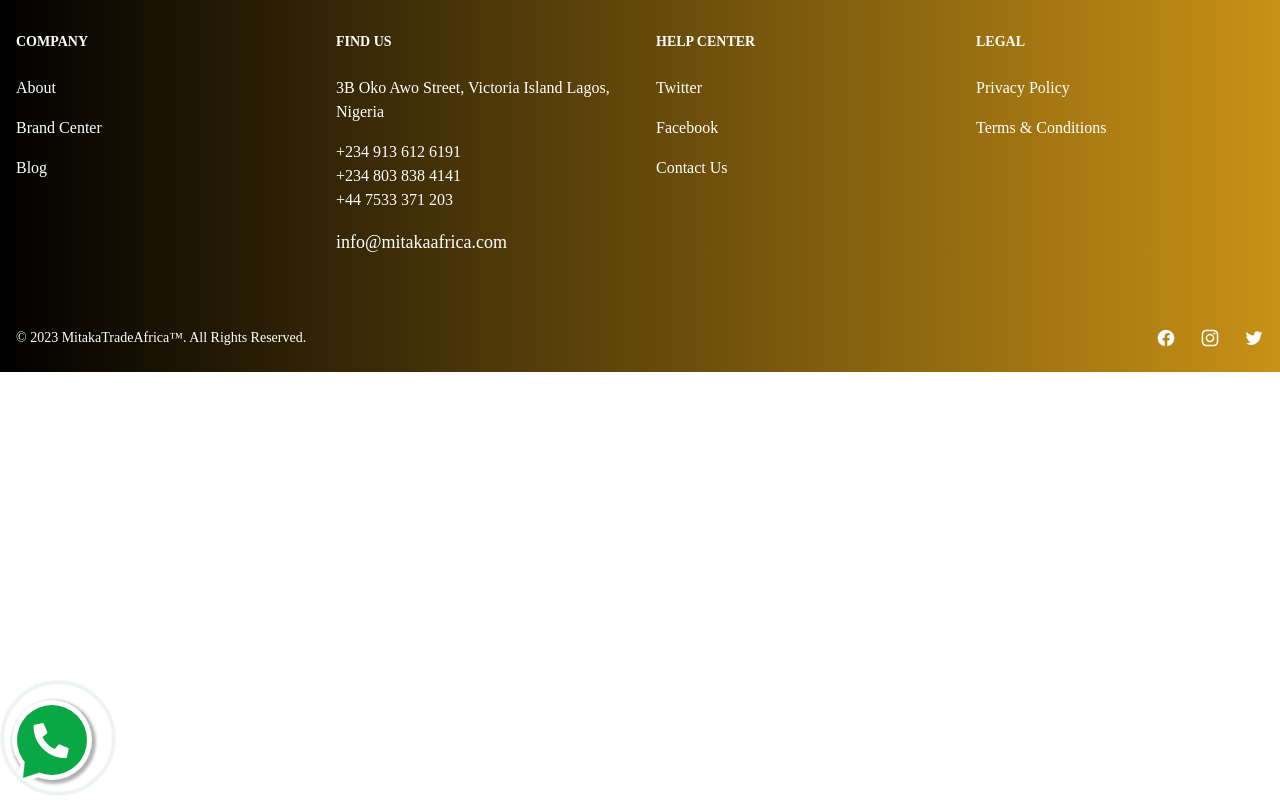
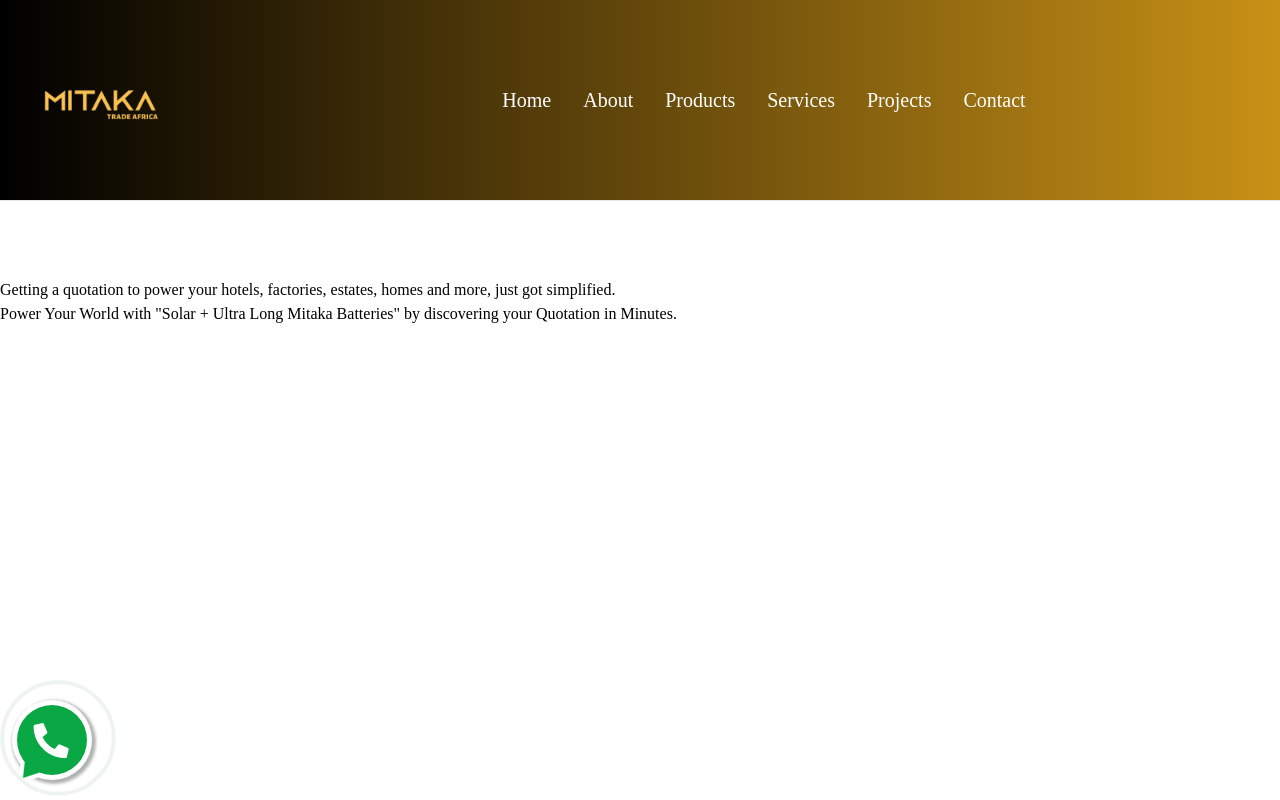
Before and after one commit to ifiokInyang/mit, a React (Vite) app: page /quotation in a window 1280 px wide. Built offline with nearby package versions, Linux system fonts and the light colour scheme; a web font is replaced by a local one.

Commit message:
worked on partners animation

```diff
--- a/package.json
+++ b/package.json
@@ -20,6 +20,7 @@
     "react": "^18.2.0",
     "react-dom": "^18.2.0",
     "react-google-recaptcha": "^2.1.0",
+    "react-intersection-observer": "^9.4.4",
     "react-router-dom": "^6.6.2",
     "react-spinners": "^0.13.8"
   },
--- a/src/App.tsx
+++ b/src/App.tsx
@@ -14,6 +14,8 @@
 	async () => await import("./component/Services/Services")
 );
 const Home = lazy(async () => await import("./pages/Home/Home"));
+const Quotation = lazy(async () => await import("./pages/Quotation/Quotation"));
+
 // import { Toaster } from "react-hot-toast";
 
 function AppRoutes() {
@@ -32,9 +34,10 @@
 				<Route path="/about" element={<About />} />
 				<Route path="/products" element={<Products />} />
 				<Route path="/services" element={<Services />} />
+				<Route path="/quotation" element={<Quotation />} />
 			</Routes>
 			<Chat />
-			<Footer />
+			{/* <Footer /> */}
 		</React.Fragment>
 	);
 }
--- a/src/component/Carousel/Carousel.tsx
+++ b/src/component/Carousel/Carousel.tsx
@@ -1,9 +1,10 @@
 import React, { useState } from "react";
 import mitakaVideo from "../../assets/mitaka-home-video.mp4";
 import { motion } from "framer-motion";
-import NavbarVariant from "./Framer";
+import NavbarVariant from "../FramerMotion/Framer";
 import ClipLoader from "react-spinners/ClipLoader";
 import { override } from "../../utils/CSSProps/CssProps";
+import { Link } from "react-router-dom";
 
 const Carousel = () => {
 	const [isLoading, setIsLoading] = useState(true);
@@ -27,16 +28,18 @@
 						</motion.span>
 					))}
 				</motion.h4>
+				<Link to={"/quotation"}>
 					<button
 						type="button"
 						className="bg-gradient-to-r from-[#52462d] to-blue-900 h-[50px] w-[250px] sm:hidden md:block sm:my-4 ss:my-2 sm:ml-4 ss:ml-0 hover:to-[#f2bf4b] hover:from-blue-700 transition duration-500 delay-150 hover:scale-110 hover:-translate-y-1 ease-in-out text-white font-semibold py-2 px-4 rounded"
 					>
 						Get an instant quote!
 					</button>
+				</Link>
 			</div>
 		);
 	};
-	const greeting = () => {
+	const greeting: () => JSX.Element = () => {
 		const currentHour = new Date().getHours();
 		const morningMessage =
 			"Good morning, Save 80% of your Power Cost with our high performance battery with nano carbon silica technology.";
--- a/src/component/Carousel/Framer.ts
+++ /dev/null
@@ -1,24 +0,0 @@
-const typingContainer = {
-	hidden: { opacity: 0 },
-	show: {
-		opacity: 1,
-		transition: {
-			staggerChildren: 0.04,
-		},
-	},
-};
-const typingText = {
-	hidden: { opacity: 0, y: "-20px" },
-	show: {
-		opacity: 1,
-		y: "0",
-		transition: {
-			ease: "easeInOut",
-		},
-	},
-};
-
-export default {
-	typingContainer,
-	typingText,
-};
--- /dev/null
+++ b/src/component/FramerMotion/Framer.ts
@@ -0,0 +1,62 @@
+const typingContainer = {
+	hidden: { opacity: 0 },
+	show: {
+		opacity: 1,
+		transition: {
+			staggerChildren: 0.04,
+		},
+	},
+};
+const typingText = {
+	hidden: { opacity: 0, y: "-20px" },
+	show: {
+		opacity: 1,
+		y: "0",
+		transition: {
+			ease: "easeInOut",
+		},
+	},
+};
+const imgOne = {
+	hidden: {
+		opacity: 0,
+		y: "400px",
+		width: "80px",
+	},
+	show: {
+		opacity: 1,
+		y: 0,
+		width: "250px",
+		transition: {
+			duration: 1,
+			delay: 0.5,
+			ease: "easeInOut",
+		},
+	},
+};
+const imgTwo = {
+	hidden: {
+		opacity: 0,
+		y: "400px",
+		x: "50px",
+		width: "80px",
+	},
+	show: {
+		opacity: 1,
+		y: 0,
+		x: 0,
+		width: "250px",
+		transition: {
+			duration: 1,
+			delay: 0.7,
+			ease: "easeInOut",
+		},
+	},
+};
+
+export default {
+	typingContainer,
+	typingText,
+	imgOne,
+	imgTwo,
+};
--- a/src/component/Navbar/Navbar.tsx
+++ b/src/component/Navbar/Navbar.tsx
@@ -1,8 +1,10 @@
 import React from "react";
-import { Link } from "react-router-dom";
+import { Link, useLocation } from "react-router-dom";
 import logo from "../../assets/mitaka-logo-trans.png";
 
 const Navbar = () => {
+	const location = useLocation();
+
 	return (
 		<div className="sm:h-[150px] ss:h-[130px]">
 			<nav className="bg-gradient-to-r from-[#000000] to-[#c89116] dark:bg-gray-900 w-full z-20 top-0 left-0 border-b border-gray-200 dark:border-gray-600">
@@ -17,12 +19,16 @@
 						{/* <span className="self-center lg:text-xl sm:text-base font-semibold whitespace-nowrap dark:text-white"></span> */}
 					</Link>
 					<div className="flex md:order-2">
+						{location.pathname === "/" ? (
+							<Link to={"/quotation"}>
 								<button
 									type="button"
 									className="bg-gradient-to-r from-[#52462d] sm:block ss:hidden to-blue-900 h-[50px] hover:to-[#f2bf4b] hover:from-blue-700 transition duration-500 delay-150 hover:scale-110 hover:-translate-y-1 ease-in-out text-white lg:font-semibold sm:font-medium py-2 px-4 rounded"
 								>
 									Get a Quote
 								</button>
+							</Link>
+						) : null}
 						<button
 							data-collapse-toggle="navbar-sticky"
 							type="button"
--- a/src/component/Partners/Partners.tsx
+++ b/src/component/Partners/Partners.tsx
@@ -1,22 +1,63 @@
 import React from "react";
+import { motion } from "framer-motion";
+import { useInView } from "react-intersection-observer";
 import partnerOne from "../../assets/partner-australis.png";
 import partnerTwo from "../../assets/partner-hitachi.png";
-import partnerThree from "../../assets/partner-hyundai.svg";
-import partnerFour from "../../assets/partner-kyb.png";
-import partnerFive from "../../assets/partner-kyuokuto.png";
+import PartnerVariant from "../FramerMotion/Framer";
 
 const Partners = () => {
+	const [refOne, inViewOne] = useInView({
+		triggerOnce: true,
+		threshold: 0.1,
+	}) as unknown as [React.RefObject<HTMLImageElement>, boolean];
+
+	const [refTwo, inViewTwo] = useInView({
+		triggerOnce: true,
+		threshold: 0.1,
+	}) as unknown as [React.RefObject<HTMLImageElement>, boolean];
+
+	const message = "We partner with top brands to meet their energy needs";
+
 	return (
 		<>
 			<div>
 				<h1>We partner with top brands to meet their energy needs</h1>
+				<motion.h4
+					className="text"
+					variants={PartnerVariant.typingContainer}
+					initial="hidden"
+					animate="show"
+				>
+					{Array.from(`${message}`).map((word, i) => (
+						<motion.span
+							className="text-[white] lg:text-[24px]"
+							key={i}
+							variants={PartnerVariant.typingText}
+						>
+							{word}
+						</motion.span>
+					))}
+				</motion.h4>
 			</div>
-      <div className="flex">
-        <img src={partnerOne} alt="australis-company-logo" />
-        <img src={partnerTwo} alt="hitachi-company-logo" />
-        <img src={partnerThree} alt="hyundai-company-logo" />
-        <img src={partnerFour} alt="kyb-company-logo" />
-        <img src={partnerFive} alt="kyuokuto-company-logo" />
+			<div className="flex flex-wrap">
+				<motion.img
+					src={partnerOne}
+					alt="australis-company-logo"
+					className="object-contain"
+					variants={PartnerVariant.imgOne}
+					ref={refOne}
+					initial="hidden"
+					animate={inViewOne ? "show" : "hidden"}
+				/>
+				<motion.img
+					src={partnerTwo}
+					alt="hitachi-company-logo"
+					className="object-contain"
+					variants={PartnerVariant.imgTwo}
+					ref={refTwo}
+					initial="hidden"
+					animate={inViewTwo ? "show" : "hidden"}
+				/>
 			</div>
 		</>
 	);
--- a/src/pages/Home/Home.tsx
+++ b/src/pages/Home/Home.tsx
@@ -17,7 +17,7 @@
 			<Benefits />
 			<Partners />
 			{/* <Chat /> */}
-			{/* <Footer /> */}
+			<Footer />
 		</>
 	);
 };
--- /dev/null
+++ b/src/pages/Quotation/Quotation.tsx
@@ -0,0 +1,14 @@
+import React from "react";
+import Navbar from "../../component/Navbar/Navbar";
+import Quote from "./Quote";
+
+const Quotation = () => {
+	return (
+		<>
+			<Navbar />
+			<Quote />
+		</>
+	);
+};
+
+export default Quotation;
--- /dev/null
+++ b/src/pages/Quotation/Quote.tsx
@@ -0,0 +1,111 @@
+import React, { useEffect } from "react";
+
+const Quote = () => {
+	function calculateQuotation(
+		bulbs: number,
+		fans: number,
+		tv: number,
+		computer: number,
+		refrigerator: number,
+		freezer: number,
+		ac: number
+	) {
+		const capacities = [
+			{
+				inverterCapacity: 0.8,
+				numberOfBatteries: 1,
+				bulbs: 3,
+				fans: 2,
+				tv: 1,
+				computer: 1,
+				refrigerator: 0,
+				freezer: 0,
+				ac: 0,
+			},
+			{
+				inverterCapacity: 1.4,
+				numberOfBatteries: 2,
+				bulbs: 5,
+				fans: 4,
+				tv: 1,
+				computer: 1,
+				refrigerator: 0,
+				freezer: 0,
+				ac: 0,
+			},
+			{
+				inverterCapacity: 3.5,
+				numberOfBatteries: 4,
+				bulbs: 5,
+				fans: 6,
+				tv: 2,
+				computer: 2,
+				refrigerator: 1,
+				freezer: 0,
+				ac: 0,
+			},
+			{
+				inverterCapacity: 5.0,
+				numberOfBatteries: 8,
+				bulbs: 5,
+				fans: 6,
+				tv: 2,
+				computer: 2,
+				refrigerator: 1,
+				freezer: 1,
+				ac: 1,
+			},
+		];
+
+		let inverterCapacity = "Unknown";
+		let numberOfBatteries = "Unknown";
+
+		for (const capacity of capacities) {
+			if (
+				bulbs <= capacity.bulbs &&
+				fans <= capacity.fans &&
+				tv <= capacity.tv &&
+				computer <= capacity.computer &&
+				refrigerator <= capacity.refrigerator &&
+				freezer <= capacity.freezer &&
+				ac <= capacity.ac
+			) {
+				inverterCapacity = `${capacity.inverterCapacity}KVa`;
+				numberOfBatteries = `${capacity.numberOfBatteries}KVa`;
+				break;
+			}
+		}
+		console.log({
+			inverterCapacity,
+			numberOfBatteries,
+		});
+		return {
+			inverterCapacity,
+			numberOfBatteries,
+		};
+	}
+
+	useEffect(() => {
+		calculateQuotation(4, 5, 3, 4, 1, 1, 0);
+	}, []);
+
+	// Example usage
+	const quotation = calculateQuotation(6, 7, 2, 2, 1, 1, 1);
+	// console.log("Inverter Capacity: ", quotation.inverterCapacity);
+	// console.log(`Number of 200amp Batteries: ${quotation.numberOfBatteries}`);
+
+	return (
+		<div className="mt-32">
+			<h1>
+				Getting a quotation to power your hotels, factories, estates, homes and
+				more, just got simplified.
+			</h1>
+			<h1>
+				Power Your World with "Solar + Ultra Long Mitaka Batteries" by
+				discovering your Quotation in Minutes.
+			</h1>
+		</div>
+	);
+};
+
+export default Quote;
```
Also changed, not shown: 1 other file (tests, documents, lock files or other folders). Lines whose indentation alone changed are shown as unchanged.
